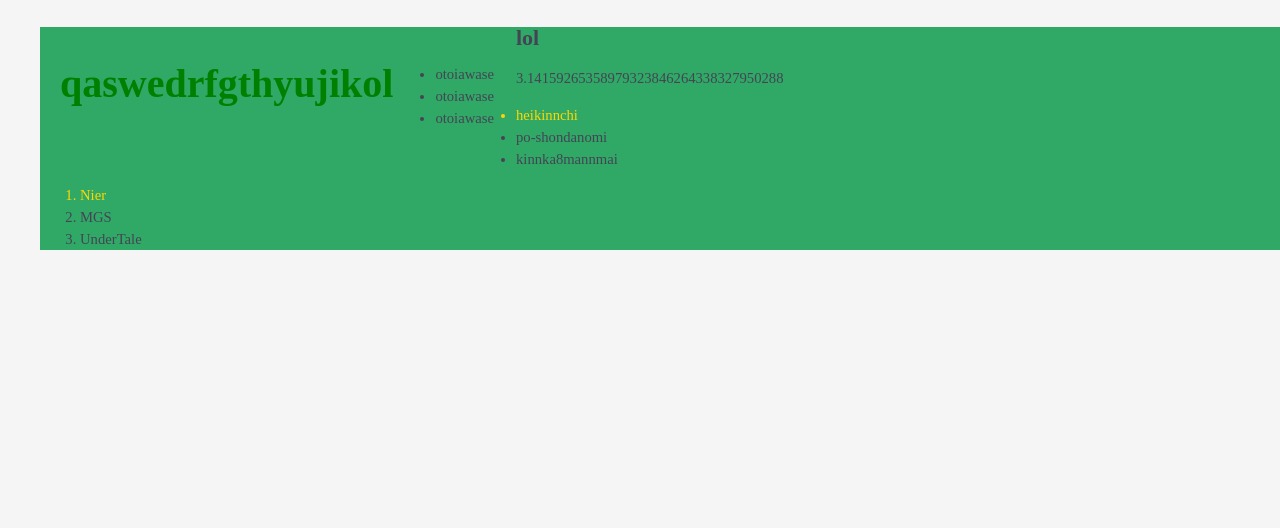
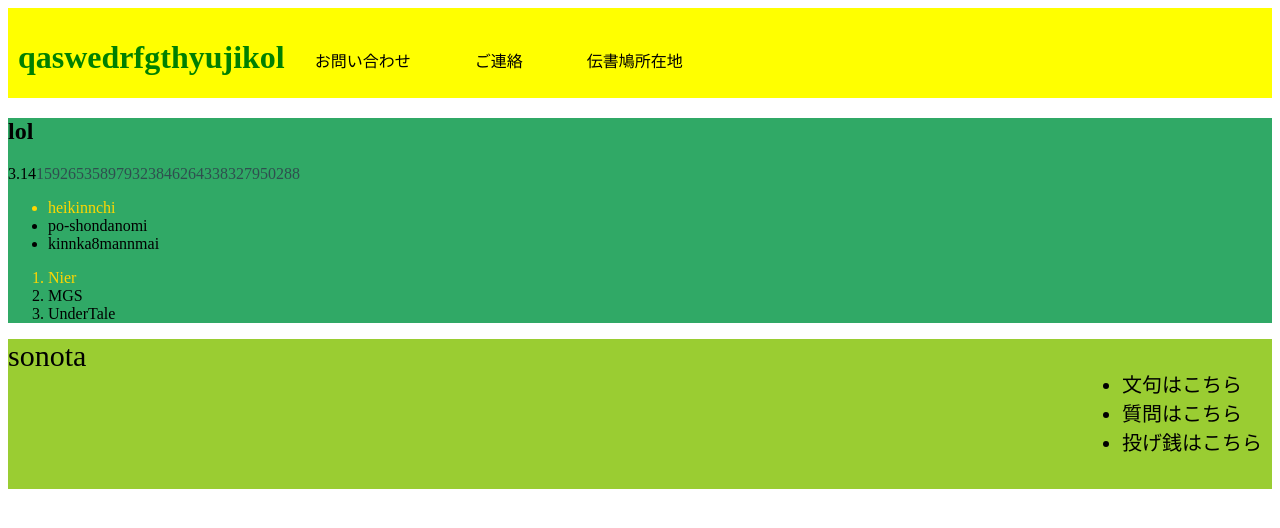
Before and after one commit to nakarou0404/MyHP, a plain HTML site: page Index.html in a window 1280 px wide. Drawn offline with Linux system fonts and the light colour scheme.

Commit message:
kousei-kanngaeta-dake

```diff
--- a/Index.html
+++ b/Index.html
@@ -11,11 +11,11 @@
     <div class="header-logo">
             <h1>qaswedrfgthyujikol</h1>
     </div>
-    <ul class="header-otoiawase">
-        <li>otoiawase</li>
-        <li>otoiawase</li>
-        <li>otoiawase</li>
-    </ul>
+    <div>
+        <div class="header-otoiawase">お問い合わせ</div>
+        <div class="header-otoiawase">ご連絡</div>
+        <div class="header-otoiawase">伝書鳩所在地</div>
+    </div>
 </div>
 
 <div class="body">
@@ -23,7 +23,7 @@
 
     <h2>lol</h2>
 
-    <p>3.14159265358979323846264338327950288</p>
+    <p>3.14<span>159265358979323846264338327950288</span></p>
     <ul>
         <li class="selected">heikinnchi</li>
         <li>po-shondanomi</li>
@@ -38,7 +38,16 @@
 </div>
 
 <div class="footer">
-
+    <div class="footer-list">
+    <ul>
+        <li>文句はこちら</li>
+        <li>質問はこちら</li>
+        <li>投げ銭はこちら</li>
+    </ul>
+    </div>
+    <div class="footer-logo">
+        sonota
+    </div>
 </div>
 
 </body>
--- a/stylesheet.css
+++ b/stylesheet.css
@@ -1,17 +1,4 @@
-BODY {
-color: #444455;
-font-size: 11pt;
-background-color: #f5f5f5;
-scrollbar-3dlight-color:#999999;
-scrollbar-arrow-color:#999999;
-scrollbar-base-color:#d3dada;
-scrollbar-darkshadow-color:#999999;
-scrollbar-face-color:#d3dada;
-scrollbar-highlight-color:#ffffff;
-scrollbar-shadow-color:#d3dada;
-margin: 20pt 0pt 20pt 30pt;
-line-height: 150%;
-}
+
 A:link, A:visited, A:active, A:hover { color: #30a966; }
 A:link, A:visited { text-decoration: none; }
 A:hover, A:active { text-decoration: none; color: #444444; }
@@ -22,24 +9,39 @@ h1{
 
 }
 .selected{
+
     color: gold;
 }
 .header{
+    padding: 10px;
     background-color: yellow;
+    height: 70px;
+
 }
 .body{
     background-color: #30a966;
 }
 .footer{
-    background-color: #999999;
+    height: 150px;
+    background-color: yellowgreen;
 }
 .header-logo{
-    padding: 20px;
-    font-size: 20px;
     float: left;
 }
 
 .header-otoiawase{
-    padding: 22px;
+    display: inline-block;
+    padding: 30px;
+}
+.footer-logo{
+    font-size:30px;
     float: left;
 }
+.footer-list{
+    font-size: 20px;
+    float: right;
+    padding: 10px;
+}
+span{
+    color: darkslategray
+}
```
